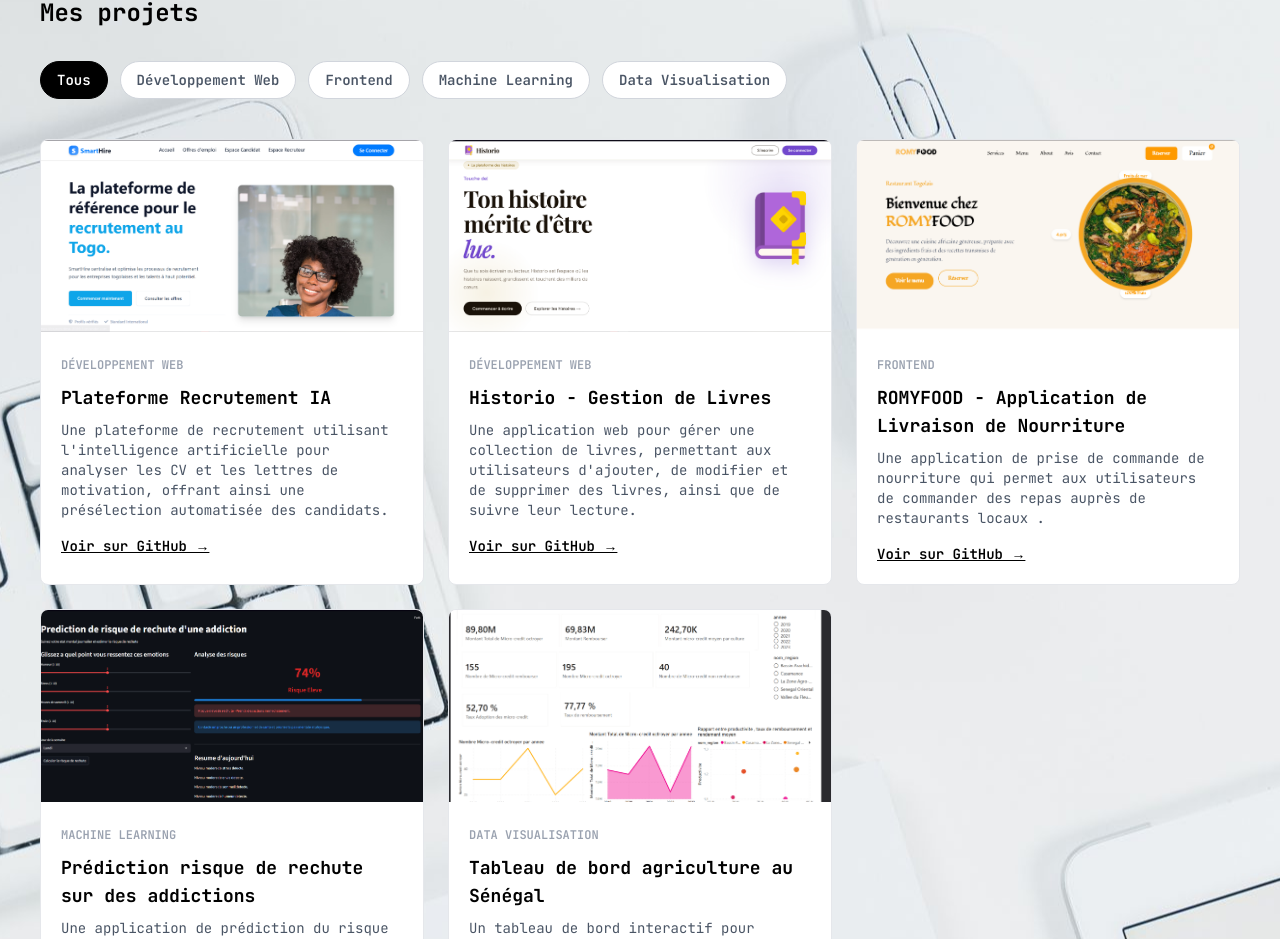
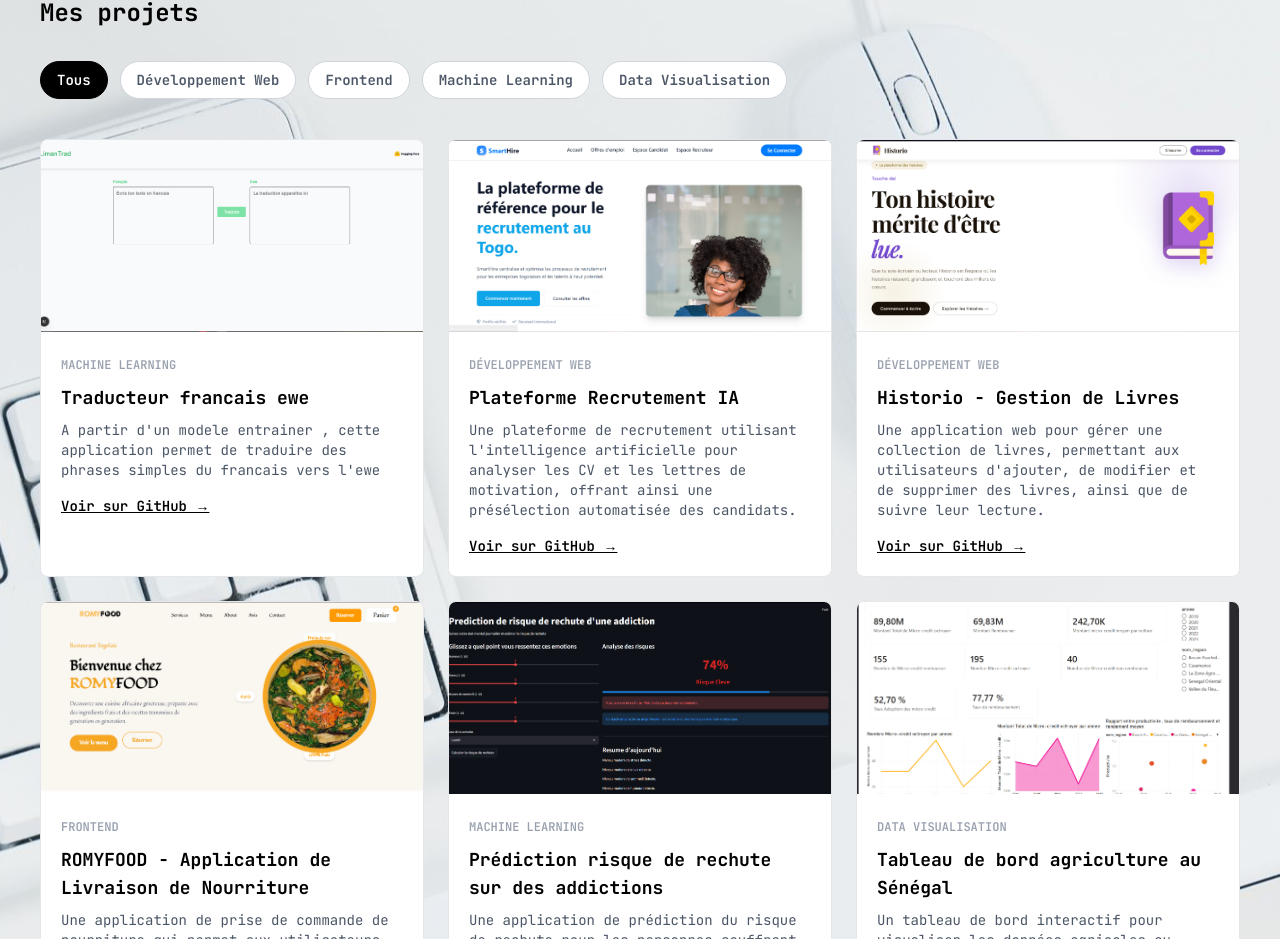
Before and after one commit to Kazusha/portfolio, a Next.js app: page / in a window 1280 px wide. Shown: the part 788-1727 px from the top of the page. Built offline with nearby package versions, Linux system fonts and the light colour scheme.

Commit message:
ajout projet

```diff
--- a/src/app/project.tsx
+++ b/src/app/project.tsx
@@ -2,6 +2,13 @@
 import { useState } from "react";
 
 const projects = [
+  {
+    title: "Traducteur francais ewe",
+    description: "A partir d'un modele entrainer , cette application permet de traduire des phrases simples du francais vers l'ewe",
+    category: "Machine Learning",
+    github: "https://github.com/Kazusha/app_traducteur_de_langue_fr_ewe",
+    image: "/trad.png",
+  },
   {
     title: "Plateforme Recrutement IA",
     description: "Une plateforme de recrutement utilisant l'intelligence artificielle pour analyser les CV et les lettres de motivation, offrant ainsi une présélection automatisée des candidats.",
```
Also changed, not shown: public/trad.png (added).
